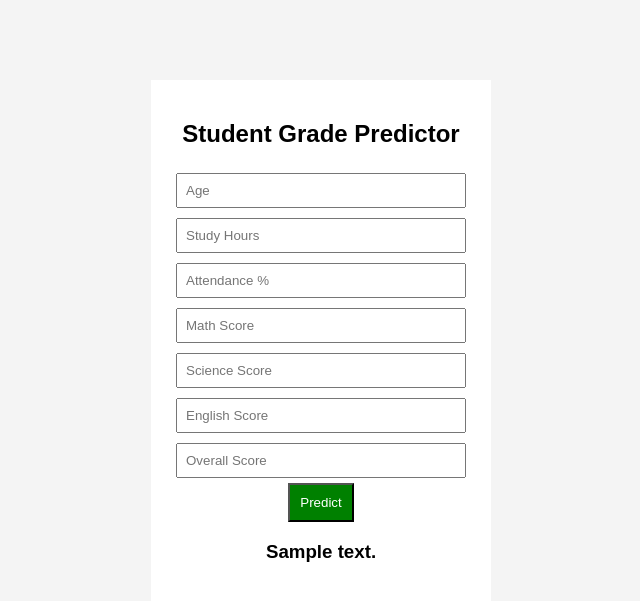
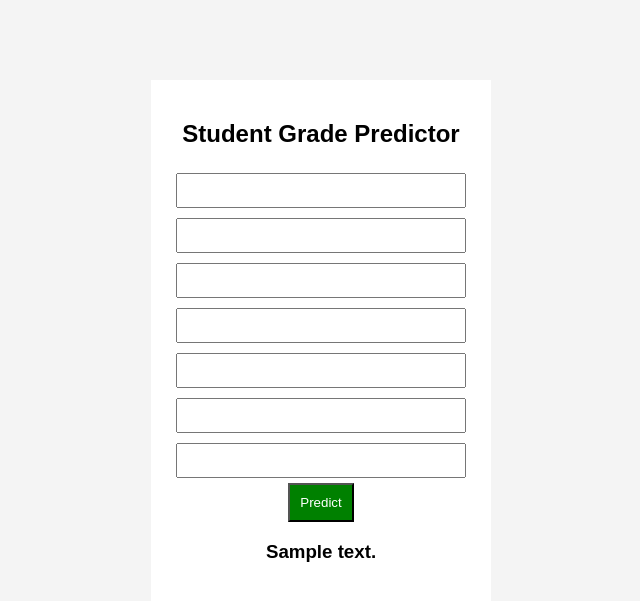
Before and after one commit to AbuTouhid/ML_Lab_Project, a Python web app: template templates/index.html in a window 1280 px wide. Shown: the top 601 px of the page, without its empty margins (319-959 px from the left). Run offline with Jinja, Linux system fonts and the light colour scheme; the template is opened without the code that fills it: most values are stand-ins (such as "Sample title", 1, 10 or a date in 2020).

Commit message:
Remove placeholder demo values from input fields

```diff
--- a/templates/index.html
+++ b/templates/index.html
@@ -10,13 +10,13 @@
 <h2>Student Grade Predictor</h2>
 
 <form action="/predict" method="post">
-<input name="age" placeholder="Age" required>
-<input name="study_hours" placeholder="Study Hours" required>
-<input name="attendance" placeholder="Attendance %" required>
-<input name="math" placeholder="Math Score" required>
-<input name="science" placeholder="Science Score" required>
-<input name="english" placeholder="English Score" required>
-<input name="overall" placeholder="Overall Score" required>
+<input name="age" required>
+<input name="study_hours" required>
+<input name="attendance" required>
+<input name="math" required>
+<input name="science" required>
+<input name="english" required>
+<input name="overall" required>
 
 <button type="submit">Predict</button>
 </form>
```
